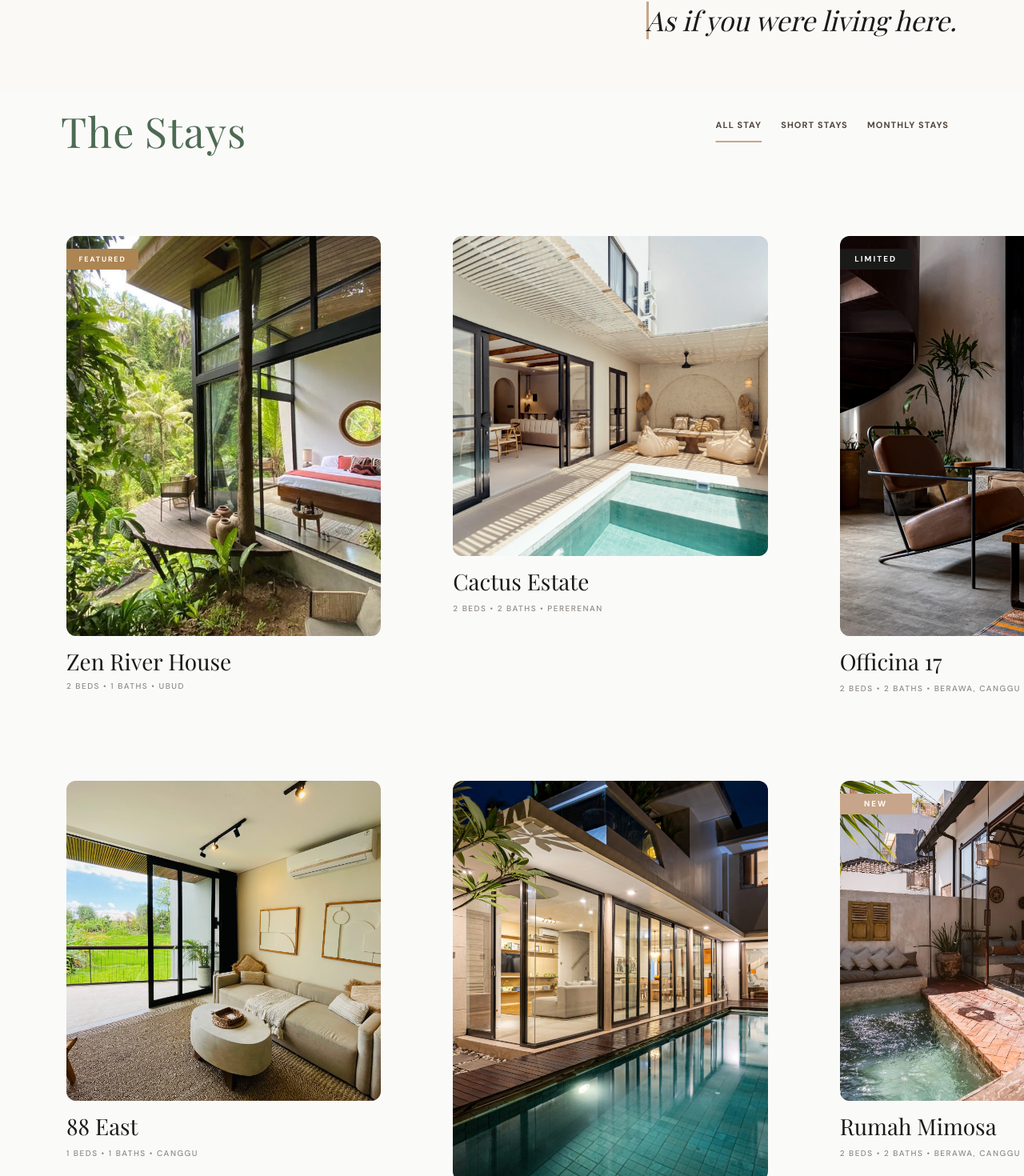
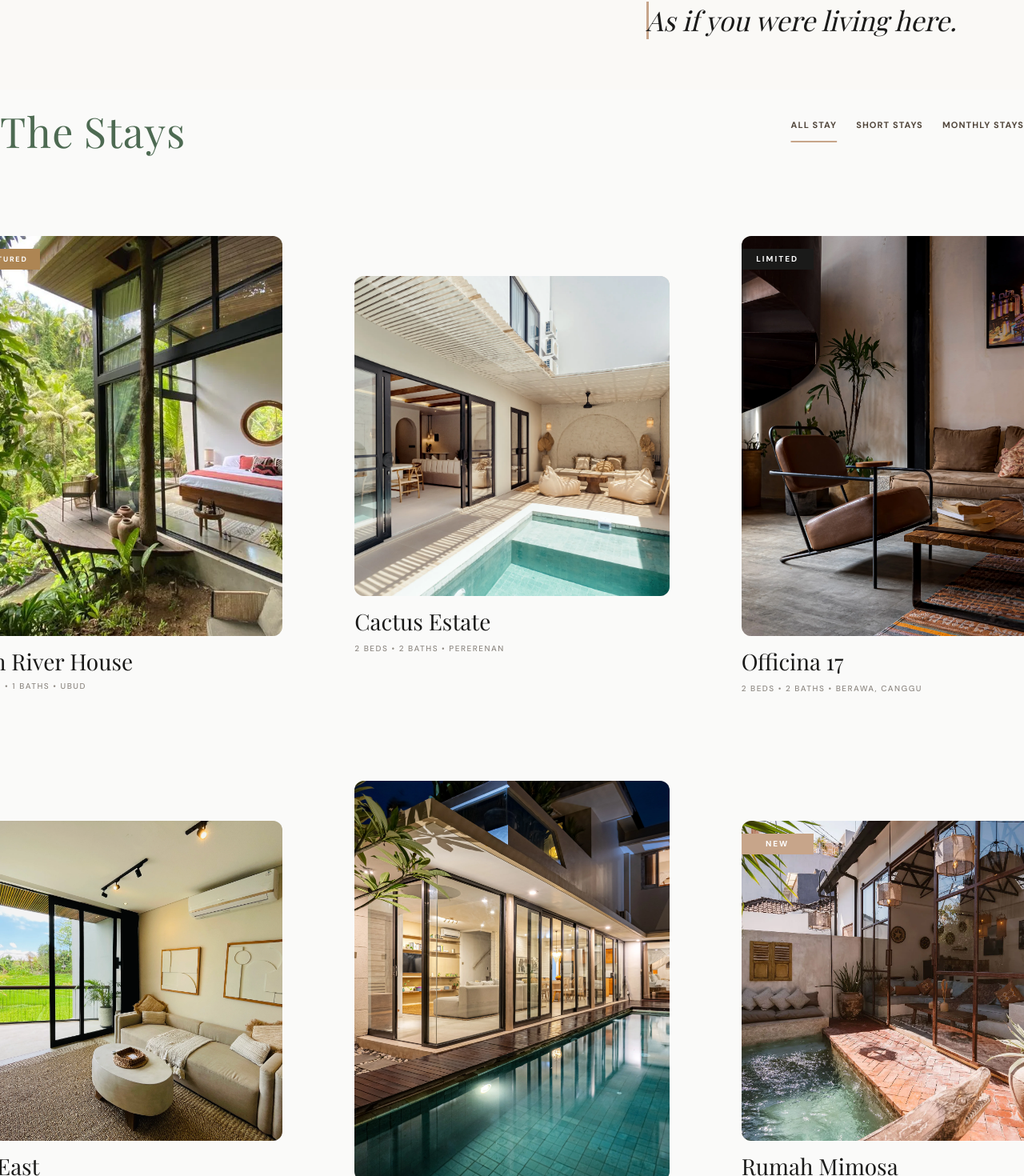
Before and after one commit to akmal-hafiz/summerhouse_preview-, a Next.js app: page / in a window 1280 px wide. Shown: the part 1248-2718 px from the top of the page at 80% size. Built offline with nearby package versions, Linux system fonts and the light colour scheme; a web font is replaced by a local one.

Commit message:
Refactor: standardize desktop VillaCollection layout to max-w-[1400px] and fix horizontal alignment issues

```diff
--- a/components/home/VillaCollection.tsx
+++ b/components/home/VillaCollection.tsx
@@ -72,7 +72,7 @@ const VillaCollection = () => {
         <section className="w-full bg-[#FAFAF9] pt-[150px] min-h-[1540px] md:min-h-[2000px] lg:min-h-[3100px] pb-[350px]">
 
             {/* 2. Container Pembungkus Lebar Konten */}
-            <div className="max-w-8xl mx-auto px-0 md:px-8 lg:px-12 relative top-[-10px] lg:top-[-0px] bottom-[-10px] md:bottom-[-80px] lg:right-[-86px] mt-[180px] mb-[300px] md:mt-[150px] md:mb-[0px]">
+            <div className="max-w-8xl mx-auto bg-[#FAFAF9] px-0 md:px-8 lg:px-12 relative top-[-10px] lg:top-[0px] bottom-[-10px] md:bottom-[-80px] mt-[180px] mb-[300px] md:mt-[150px] md:mb-[0px]">
 
                 {/* ============================================== */}
                 {/* MOBILE & TABLET FULLY CUSTOM VERSION (Berdasarkan Screenshot) */}
@@ -221,9 +221,9 @@ const VillaCollection = () => {
                 {/* ============================================== */}
                 {/* DESKTOP VERSION (Layout Utama - 100% UTUH)     */}
                 {/* ============================================== */}
-                <div className="hidden lg:block">
+                <div className="hidden lg:block w-full max-w-[1400px] mx-auto px-10 md:px-24 lg:px-24">
                     {/* 3. KOTAK ATAS (Menggunakan Flexbox memisah Kiri & Kanan) */}
-                    <div className="flex justify-between items-end relative bottom-[-10px] left-[-10px]">
+                    <div className="flex justify-between items-end translate-y-[10px]">
                         {/* Sisi Kiri (Teks) */}
                         <motion.div
                             initial={{ opacity: 0, y: 50 }}
@@ -258,7 +258,7 @@ const VillaCollection = () => {
                         </motion.div>
 
                         {/* Sisi Kanan (Area Tabs Filter) */}
-                        <div className="flex gap-6 text-[11px] font-bold tracking-widest uppercase relative left-[-170px] top-[-40px]">
+                        <div className="flex gap-6 text-[11px] font-bold tracking-widest uppercase -translate-y-[40px]">
                             <span className="underline decoration-2 decoration-[#C7A58A] underline-offset-16 cursor-pointer text-[#50453A]">All Stay</span>
                             <span className="pb-8 text-[#50453A] cursor-pointer hover:text-[#1a1a19]">SHORT STAYS</span>
                             <span className="pb-8 text-[#50453A] cursor-pointer hover:text-[#1a1a19]">MONTHLY STAYS</span>
@@ -272,11 +272,10 @@ const VillaCollection = () => {
                         whileInView={{ opacity: 1, y: 0 }}
                         viewport={{ once: true, margin: "-50px" }}
                         transition={{ duration: 1.4, ease: [0.16, 1, 0.3, 1] }}
-                        className=" max-w-7xl max-h-[1800px] mx-auto grid grid-cols-3 gap-x-[50px] gap-y-[120px] relative mt-[100px] bottom-[-100px] right-[-37px]"
+                        className="w-full mx-auto grid grid-cols-3 gap-x-[40px] xl:gap-x-[50px] gap-y-[120px] mt-[100px] justify-center items-center translate-y-[100px]"
                     >
-
                         {/* --- KARTU VILLA 1 --- */}
-                        <div className="flex flex-col group cursor-pointer relative left-[-40px]">
+                        <div className="flex flex-col group cursor-pointer -translate-x-[40px]">
                             <div className="w-full h-[500px] rounded-[12px] bg-[#d7cfc5] relative flex items-center justify-center overflow-hidden">
                                 <Image src="/homepage_villa/VillaZen.webp" alt="Zen River House" fill className="object-cover transition-transform duration-700 group-hover:scale-105" />
                                 <span className="absolute top-4 left-[0px] z-10 bg-[#ad8553] text-white text-[9px] font-bold min-w-[90px] h-[26px] flex items-center justify-center tracking-[0.2em] uppercase">
@@ -301,7 +300,7 @@ const VillaCollection = () => {
                         </div>
 
                         {/* --- KARTU VILLA 3 --- */}
-                        <div className="flex flex-col group cursor-pointer relative right-[-40px]">
+                        <div className="flex flex-col group cursor-pointer translate-x-[40px]">
                             <div className="w-full h-[500px] rounded-[12px] bg-[#d7cfc5] relative flex items-center justify-center overflow-hidden">
                                 <Image src="/homepage_villa/officiana17.webp" alt="Officina 17" fill className="object-cover transition-transform duration-700 group-hover:scale-105" />
                                 <span className="absolute top-4 left-[0px] z-10 bg-[#1a1a19] text-white text-[10px] font-bold min-w-[90px] h-[26px] flex items-center justify-center tracking-[0.2em] uppercase">
@@ -315,7 +314,7 @@ const VillaCollection = () => {
                         </div>
 
                         {/* --- KARTU VILLA 4 --- */}
-                        <div className="flex flex-col group cursor-pointer relative left-[-40px]">
+                        <div className="flex flex-col group cursor-pointer -translate-x-[40px]">
                             <div className="w-full h-[400px] rounded-[12px] bg-[#d7cfc5] relative flex items-center justify-center overflow-hidden">
                                 <Image src="/homepage_villa/88east.webp" alt="88 East" fill className="object-cover transition-transform duration-700 group-hover:scale-105" />
                             </div>
@@ -337,7 +336,7 @@ const VillaCollection = () => {
                         </div>
 
                         {/* --- KARTU VILLA 6 --- */}
-                        <div className="flex flex-col group cursor-pointer relative right-[-40px]">
+                        <div className="flex flex-col group cursor-pointer translate-x-[40px]">
                             <div className="w-full h-[400px] rounded-[12px] bg-[#d7cfc5] relative flex items-center justify-center overflow-hidden">
                                 <Image src="/homepage_villa/rumahmimosa.webp" alt="Rumah Mimosa" fill className="object-cover transition-transform duration-700 group-hover:scale-105" />
                                 <span className="absolute top-4 left-[0px] z-10 bg-[#C7A58A] text-white text-[10px] font-bold min-w-[90px] h-[26px] flex items-center justify-center tracking-[0.2em] uppercase">
```
Also changed, not shown: .agent/plans/sidebar_design_v2.md (deleted), .agent/plans/sidebar_polish_final.md (deleted).
